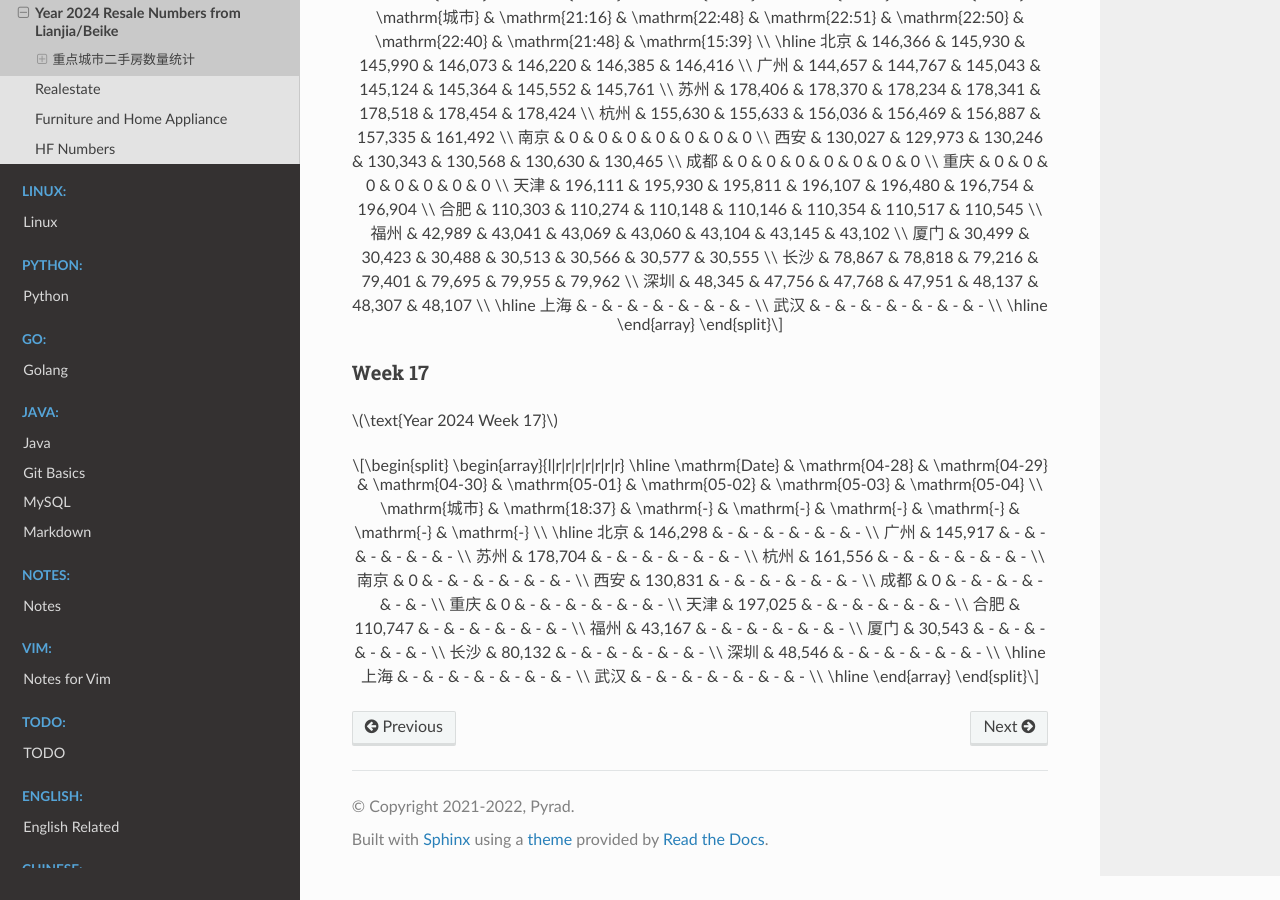
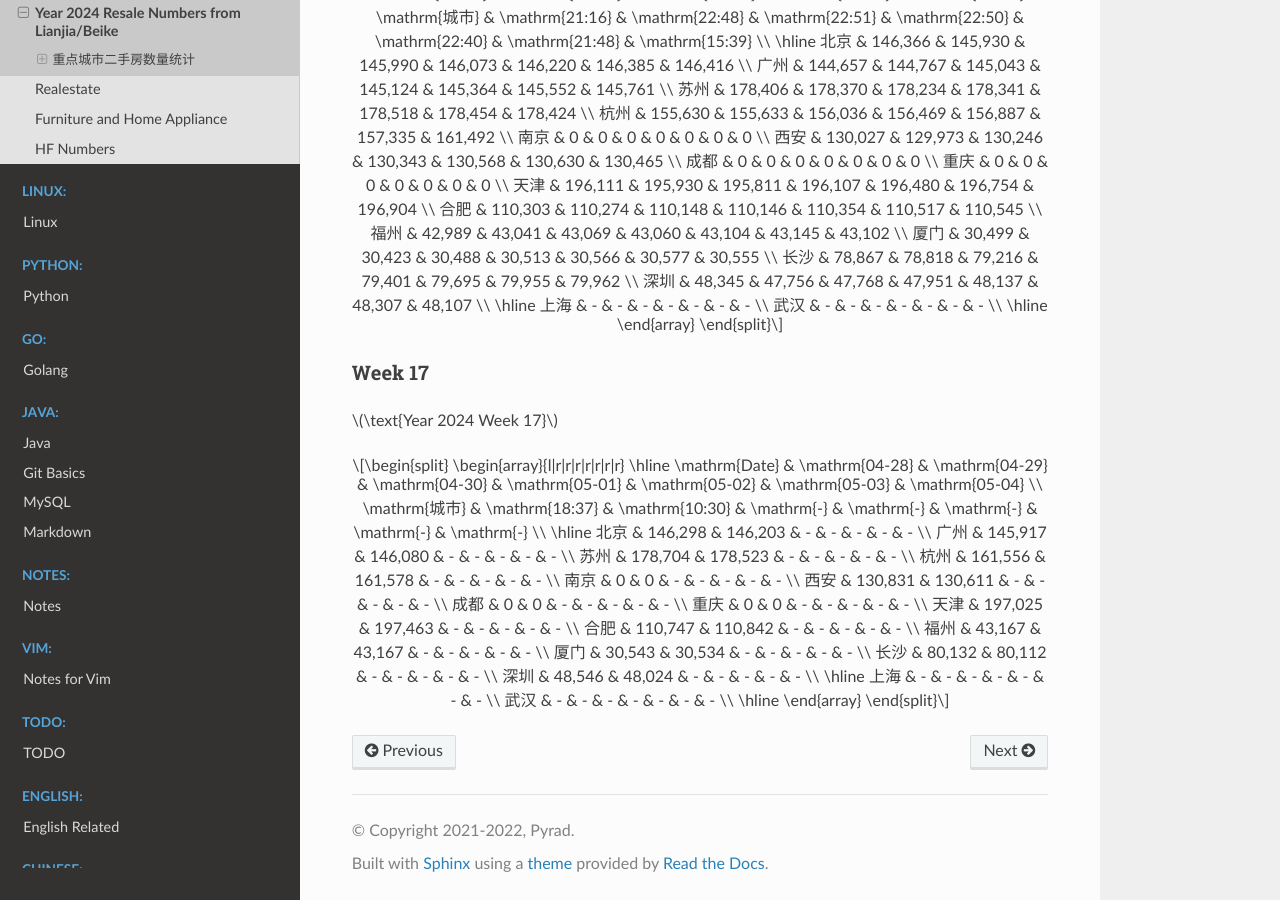
Before and after one commit to Pyrad/pyradnotes, a Sphinx documentation site: the page built from source/RealEstate/resalenumbers2024.md, in a window 1280 px wide and 900 px high, scrolled down 8361 px. Built offline with Sphinx 7.4.7 and the Read the Docs theme 2.0.0, drawn with Linux system fonts in a browser that asks for light colours; a script that is not in the unit is left out.

Commit message:
Realestate Update resale numbers 2024-04-29 10:30

```diff
--- a/source/RealEstate/resalenumbers2024.md
+++ b/source/RealEstate/resalenumbers2024.md
@@ -555,22 +555,22 @@ $$
 \begin{array}{l|r|r|r|r|r|r|r}
 \hline
 \mathrm{Date} & \mathrm{04-28} & \mathrm{04-29} & \mathrm{04-30} & \mathrm{05-01} & \mathrm{05-02} & \mathrm{05-03} & \mathrm{05-04} \\
-\mathrm{城市} & \mathrm{18:37} & \mathrm{-} & \mathrm{-} & \mathrm{-} & \mathrm{-} & \mathrm{-} & \mathrm{-} \\
+\mathrm{城市} & \mathrm{18:37} & \mathrm{10:30} & \mathrm{-} & \mathrm{-} & \mathrm{-} & \mathrm{-} & \mathrm{-} \\
 \hline
-北京 & 146,298 & - & - & - & - & - & - \\
-广州 & 145,917 & - & - & - & - & - & - \\
-苏州 & 178,704 & - & - & - & - & - & - \\
-杭州 & 161,556 & - & - & - & - & - & - \\
-南京 & 0 & - & - & - & - & - & - \\
-西安 & 130,831 & - & - & - & - & - & - \\
-成都 & 0 & - & - & - & - & - & - \\
-重庆 & 0 & - & - & - & - & - & - \\
-天津 & 197,025 & - & - & - & - & - & - \\
-合肥 & 110,747 & - & - & - & - & - & - \\
-福州 & 43,167 & - & - & - & - & - & - \\
-厦门 & 30,543 & - & - & - & - & - & - \\
-长沙 & 80,132 & - & - & - & - & - & - \\
-深圳 & 48,546 & - & - & - & - & - & - \\
+北京 & 146,298 & 146,203 & - & - & - & - & - \\
+广州 & 145,917 & 146,080 & - & - & - & - & - \\
+苏州 & 178,704 & 178,523 & - & - & - & - & - \\
+杭州 & 161,556 & 161,578 & - & - & - & - & - \\
+南京 & 0 & 0 & - & - & - & - & - \\
+西安 & 130,831 & 130,611 & - & - & - & - & - \\
+成都 & 0 & 0 & - & - & - & - & - \\
+重庆 & 0 & 0 & - & - & - & - & - \\
+天津 & 197,025 & 197,463 & - & - & - & - & - \\
+合肥 & 110,747 & 110,842 & - & - & - & - & - \\
+福州 & 43,167 & 43,167 & - & - & - & - & - \\
+厦门 & 30,543 & 30,534 & - & - & - & - & - \\
+长沙 & 80,132 & 80,112 & - & - & - & - & - \\
+深圳 & 48,546 & 48,024 & - & - & - & - & - \\
 \hline
 上海 & - & - & - & - & - & - & - \\
 武汉 & - & - & - & - & - & - & - \\
```
Also changed, not shown: 1 other file.
